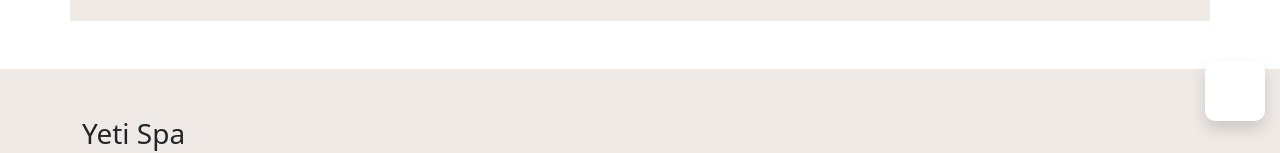
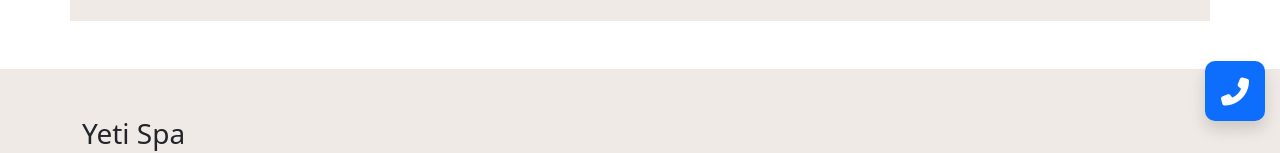
Before and after one commit to Kaminou2904/yetispa, a plain HTML site: page contact-us.html in a window 1280 px wide. Shown: the part 664-817 px from the top of the page. Drawn offline with nearby package versions, Linux system fonts and the light colour scheme.

Commit message:
Add files via upload

```diff
--- a/contact-us.html
+++ b/contact-us.html
@@ -15,7 +15,7 @@
 
 <body>
 
-    <div class="call-hover-btn shadow">
+    <div class="call-hover-btn bg-primary shadow">
         <a href="tel:+917738736881" class="nav-link fs-3"><i class="fas fa-phone-alt text-white"></i></a>
     </div>
 
```
Also changed, not shown: disclaimer.html (+1 -1 lines), privacy-policy.html (+1 -1 lines), terms-and-conditions.html (+1 -1 lines).
